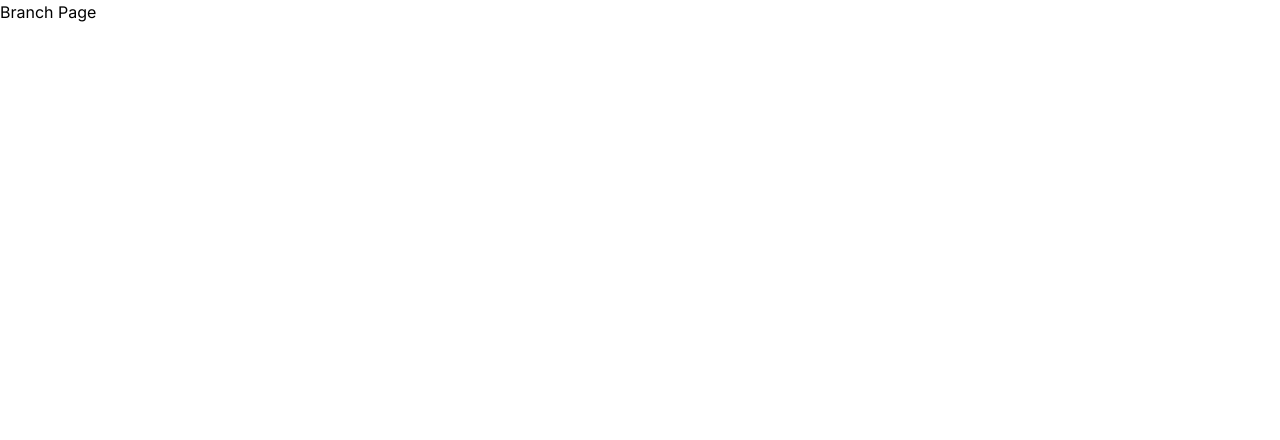
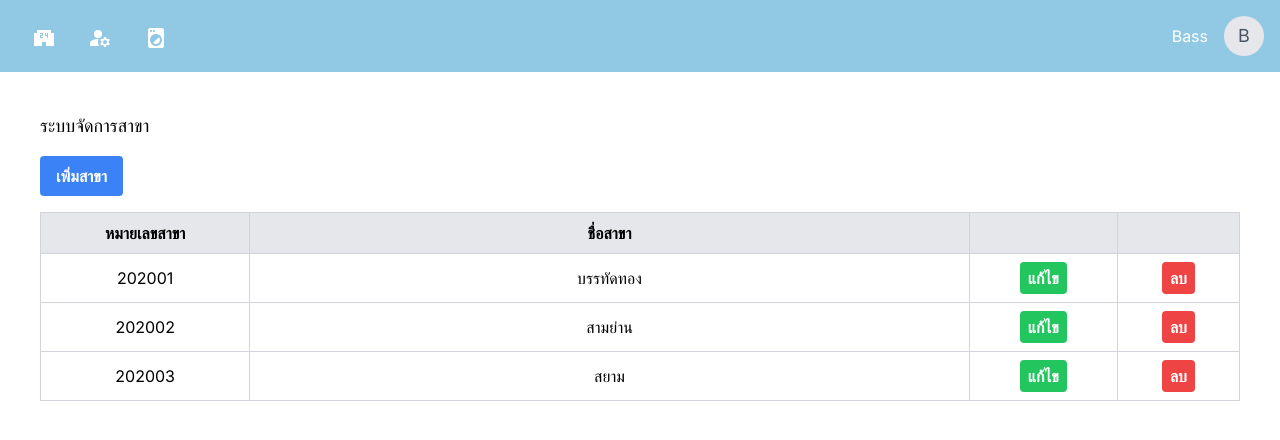
Before and after one commit to Ponrawoot/Washout-Web-UI, a Next.js app: page /branch in a window 1280 px wide. Shown: the top 440 px of the page. Built offline with nearby package versions, Linux system fonts and the light colour scheme.

Commit message:
added Navbar and branchPage
implemented navbar and branch page
TODO:
- adjust style to color and font

```diff
--- a/package.json
+++ b/package.json
@@ -9,6 +9,10 @@
     "lint": "next lint"
   },
   "dependencies": {
+    "@emotion/react": "^11.11.1",
+    "@emotion/styled": "^11.11.0",
+    "@mui/icons-material": "^5.14.9",
+    "@mui/material": "^5.14.8",
     "@types/node": "20.6.1",
     "@types/react": "18.2.21",
     "@types/react-dom": "18.2.7",
--- a/src/app/branch/page.tsx
+++ b/src/app/branch/page.tsx
@@ -1,7 +1,69 @@
+import Navbar from "../navbar";
+
 export default function BranchManagement() {
-    return (
-      <div className="text-black">
-        <p>Branch Page</p>
+  return (
+    <main className="bg-white">
+      <Navbar username="Bass" />
+      <div className="container p-10">
+        <h1 className="text-lg">ระบบจัดการสาขา</h1>
+        <button className="bg-blue-500 hover:bg-blue-700 text-white font-bold py-2 px-4 rounded mt-4">
+          เพิ่มสาขา
+        </button>
+        <table className="mt-4 w-full border-collapse border border-gray-300">
+          <thead>
+            <tr className="bg-gray-200">
+              <th className="border border-gray-300 px-4 py-2">หมายเลขสาขา</th>
+              <th className="border border-gray-300 px-4 py-2 w-3/5">ชื่อสาขา</th>
+              <th className="border border-gray-300 px-4 py-2"></th>
+              <th className="border border-gray-300 px-4 py-2"></th>
+            </tr>
+          </thead>
+          <tbody>
+            <tr className="border border-gray-300">
+              <td className="border border-gray-300 px-4 py-2 text-center">202001</td>
+              <td className="border border-gray-300 px-4 py-2 text-center">บรรทัดทอง</td>
+              <td className="border border-gray-300 px-4 py-2 text-center">
+                <button className="bg-green-500 hover:bg-green-700 text-white font-bold py-1 px-2 rounded">
+                  แก้ไข
+                </button>
+              </td>
+              <td className="border border-gray-300 px-4 py-2 text-center">
+                <button className="bg-red-500 hover:bg-red-700 text-white font-bold py-1 px-2 rounded">
+                  ลบ
+                </button>
+              </td>
+            </tr>
+            <tr className="border border-gray-300">
+              <td className="border border-gray-300 px-4 py-2 text-center">202002</td>
+              <td className="border border-gray-300 px-4 py-2 text-center">สามย่าน</td>
+              <td className="border border-gray-300 px-4 py-2 text-center">
+                <button className="bg-green-500 hover:bg-green-700 text-white font-bold py-1 px-2 rounded">
+                  แก้ไข
+                </button>
+              </td>
+              <td className="border border-gray-300 px-4 py-2 text-center">
+                <button className="bg-red-500 hover:bg-red-700 text-white font-bold py-1 px-2 rounded">
+                  ลบ
+                </button>
+              </td>
+            </tr>
+            <tr className="border border-gray-300">
+              <td className="border border-gray-300 px-4 py-2 text-center">202003</td>
+              <td className="border border-gray-300 px-4 py-2 text-center">สยาม</td>
+              <td className="border border-gray-300 px-4 py-2 text-center">
+                <button className="bg-green-500 hover:bg-green-700 text-white font-bold py-1 px-2 rounded">
+                  แก้ไข
+                </button>
+              </td>
+              <td className="border border-gray-300 px-4 py-2 text-center">
+                <button className="bg-red-500 hover:bg-red-700 text-white font-bold py-1 px-2 rounded">
+                  ลบ
+                </button>
+              </td>
+            </tr>
+          </tbody>
+        </table>
       </div>
-    )
-  }
+    </main>
+  );
+}
--- /dev/null
+++ b/src/app/navbar.tsx
@@ -0,0 +1,37 @@
+import React from 'react';
+import Image from 'next/image';
+import LocalConvenienceStoreIcon from '@mui/icons-material/LocalConvenienceStore';
+import LocalLaundryServiceIcon from '@mui/icons-material/LocalLaundryService';
+import ManageAccountsIcon from '@mui/icons-material/ManageAccounts';
+
+
+const Navbar = (props) => {
+  const { username } = props; // Destructure the username prop
+
+  return (
+    <nav className="bg-primary-blue p-4">
+      <div className="container mx-auto">
+        <div className="flex justify-between items-center">
+            <div className="text-white font-bold text-xl">
+                <LocalConvenienceStoreIcon className='w-10 h-10 mr-4 ml-4 hover:text-gray-600'/>
+                <ManageAccountsIcon className='w-10 h-10 mr-4 ml-4 hover:text-gray-600'/>
+                <LocalLaundryServiceIcon className='w-10 h-10 ml-4 hover:text-gray-600'/>
+            </div>
+          <ul className="flex space-x-4 items-center">
+            <li>
+              <a href="#" className="text-white hover:text-gray-300">{username}</a>
+            </li>
+            <li>
+                {/* <Image src="/public/profileImage.jpg" alt="avatar" width={40} height={40} /> */}
+                <div className="w-10 h-10 bg-gray-200 rounded-full flex items-center justify-center">
+                    <span className="text-gray-600 text-lg">{username[0]}</span>
+                </div>
+            </li>
+          </ul>
+        </div>
+      </div>
+    </nav>
+  );
+};
+
+export default Navbar;
--- a/tailwind.config.ts
+++ b/tailwind.config.ts
@@ -13,6 +13,9 @@ const config: Config = {
         'gradient-conic':
           'conic-gradient(from 180deg at 50% 50%, var(--tw-gradient-stops))',
       },
+      colors :{
+        'primary-blue': '#91C8E4',
+      },
     },
   },
   plugins: [],
```
Also changed, not shown: 1 other file (tests, documents, lock files or other folders).
